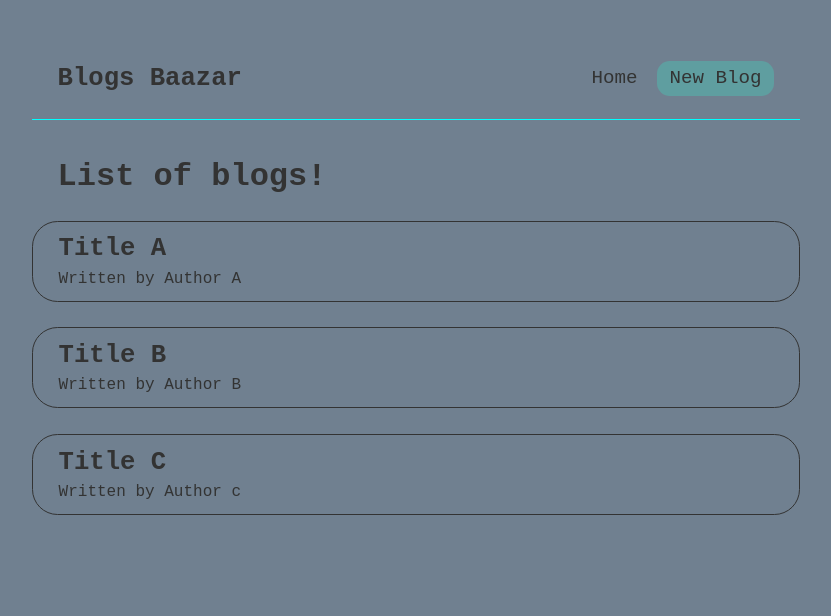
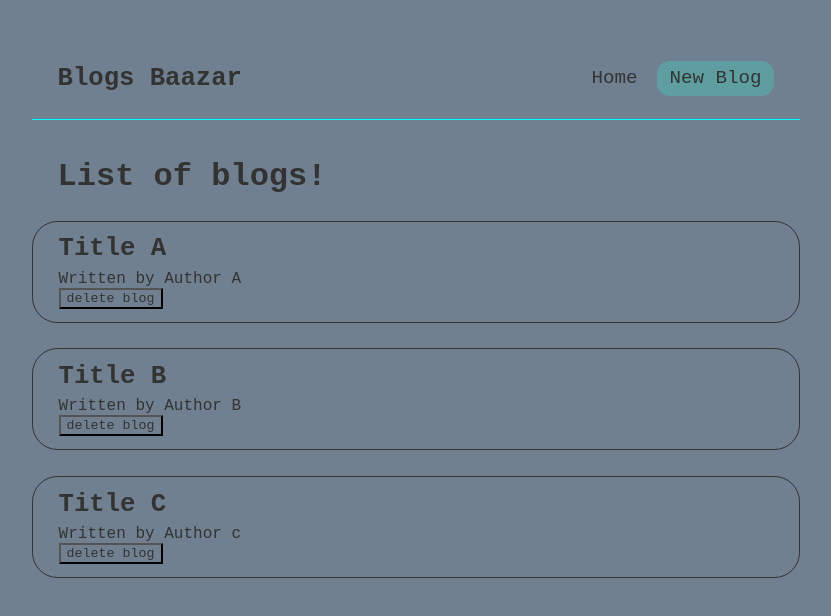
Before and after one commit to shaikrasheed99/the-blogs-bazaar, a React (Vite) app: page / in a window 1280 px wide. Shown: the top 616 px of the page, without its empty margins (224-1055 px from the left). Built offline with nearby package versions, Linux system fonts and the light colour scheme.

Commit message:
Add. Delete feature to blogs

```diff
--- a/src/components/blogList/BlogList.jsx
+++ b/src/components/blogList/BlogList.jsx
@@ -1,7 +1,7 @@
 import "./BlogList.css"
 
 const BlogList = (props) => {
-    const blogs = props.blogs;
+    const {blogs, handleDelete} = props;
 
     return (
         <div className="blog-list">
@@ -9,6 +9,7 @@ const BlogList = (props) => {
                 <div className="blog-preview" key={blog.id}>
                     <h2>{blog.title}</h2>
                     <p>Written by {blog.author}</p>
+                    <button onClick={() => handleDelete(blog.id)}>delete blog</button>
                 </div>
             ))}
         </div>
--- a/src/components/home/Home.jsx
+++ b/src/components/home/Home.jsx
@@ -9,10 +9,15 @@ const Home = () => {
         {title: "Title C", author: "Author c", id: 3},
     ]);
 
+    const handleDelete = (blogId) => {
+        const filteredBlogs = blogs.filter((blog) => blog.id !== blogId);
+        setBlogs(filteredBlogs);
+    }
+
     return (
         <div className="home">
             <h1>List of blogs!</h1>
-            <BlogList blogs={blogs} />
+            <BlogList blogs={blogs} handleDelete={handleDelete}/>
         </div>
     );
 }
```
